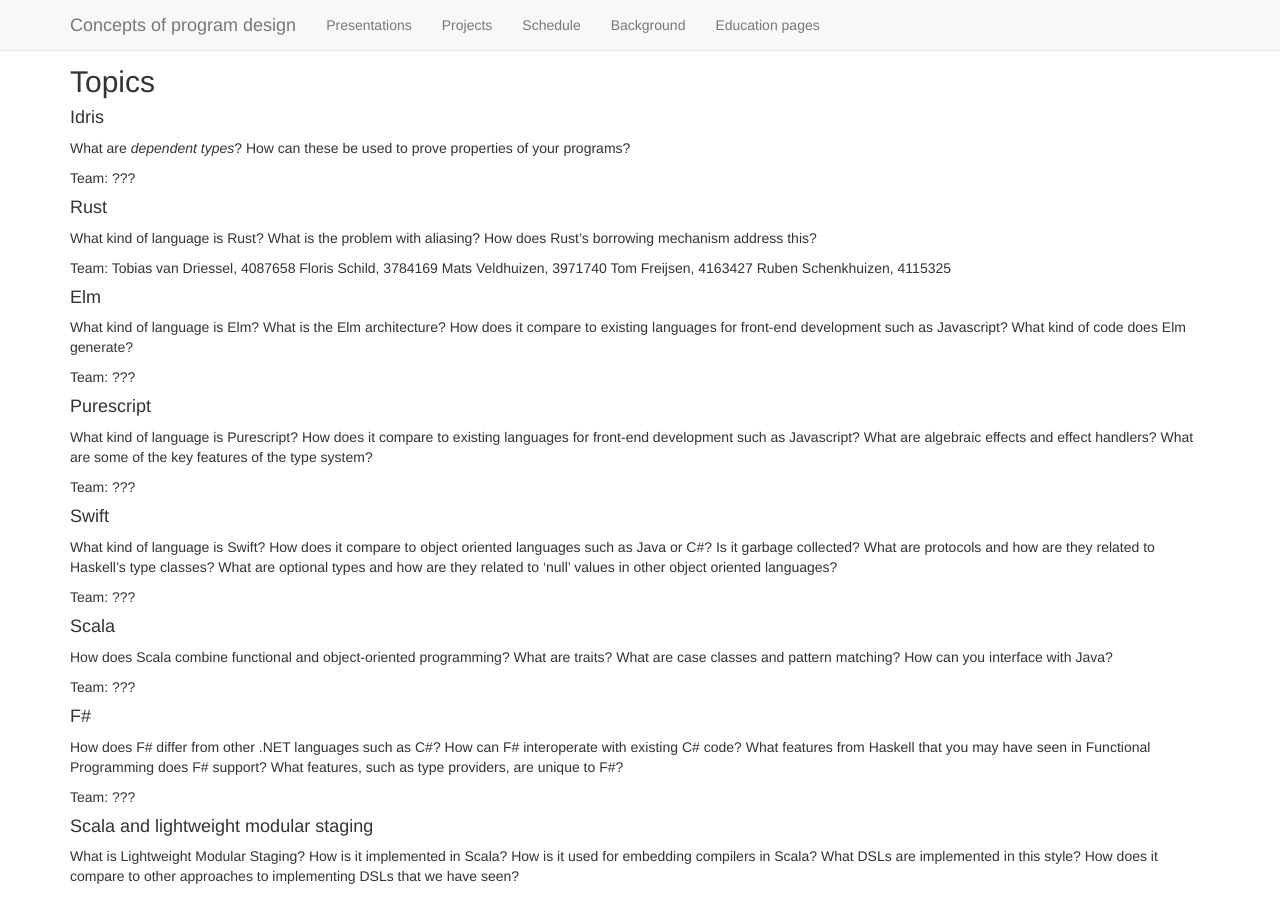
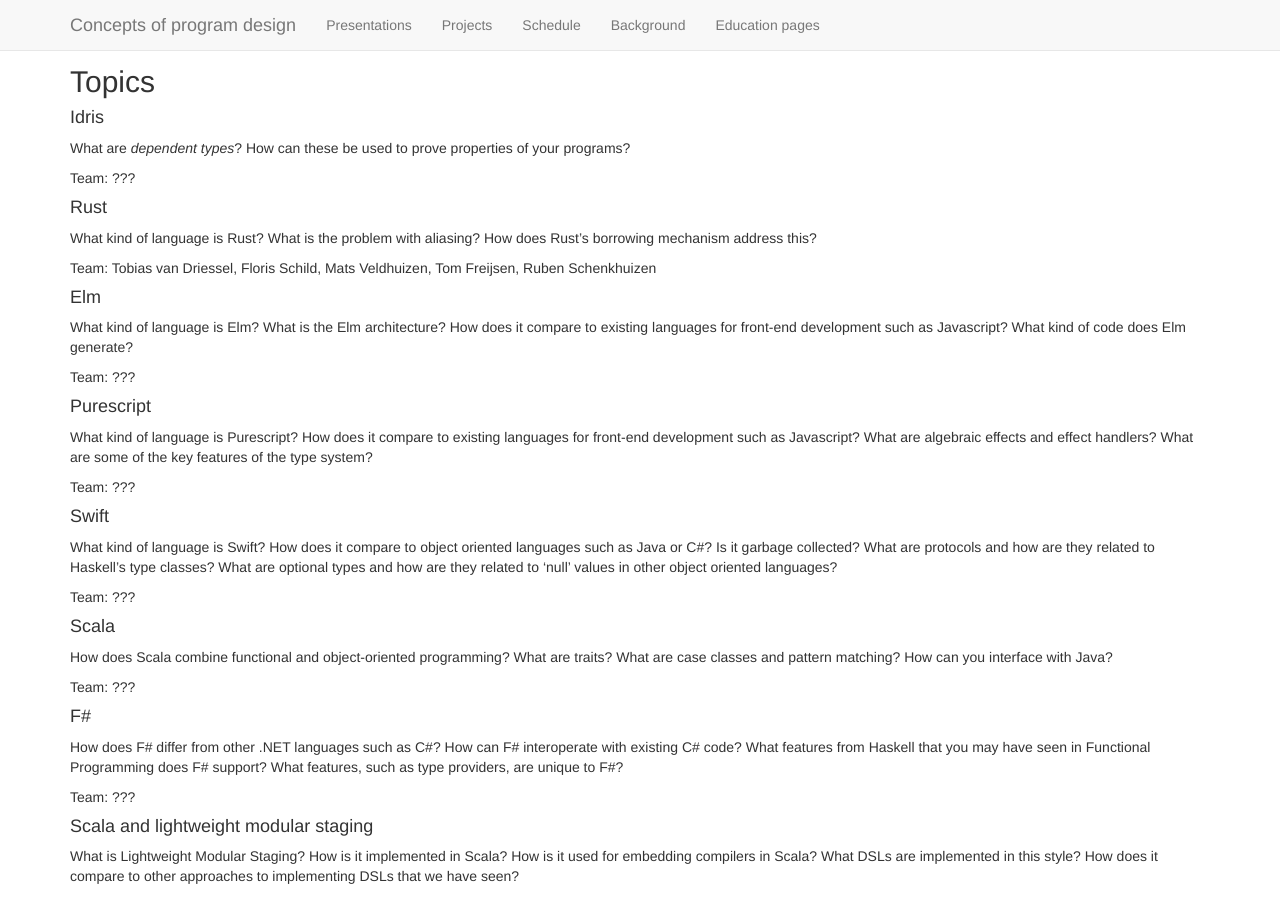
Before and after one commit to ppanteliadis/2017-CPD, a Jekyll site: the page built from presentations.md, in a window 1280 px wide and 900 px high, scrolled down 677 px. Built offline with Jekyll 4.4.1, drawn with Linux system fonts in a browser that asks for light colours; nearby versions of some CDN libraries.

Commit message:
Update presentations.md
Thanks! Merged (and removed your student numbers).

```diff
--- a/presentations.md
+++ b/presentations.md
@@ -70,11 +70,7 @@
 does Rust's borrowing mechanism address this?
 
 Team:
-Tobias van Driessel, 4087658
-Floris Schild, 3784169
-Mats Veldhuizen, 3971740
-Tom Freijsen, 4163427
-Ruben Schenkhuizen, 4115325
+Tobias van Driessel, Floris Schild, Mats Veldhuizen, Tom Freijsen, Ruben Schenkhuizen
 
 #### Elm
 
```
